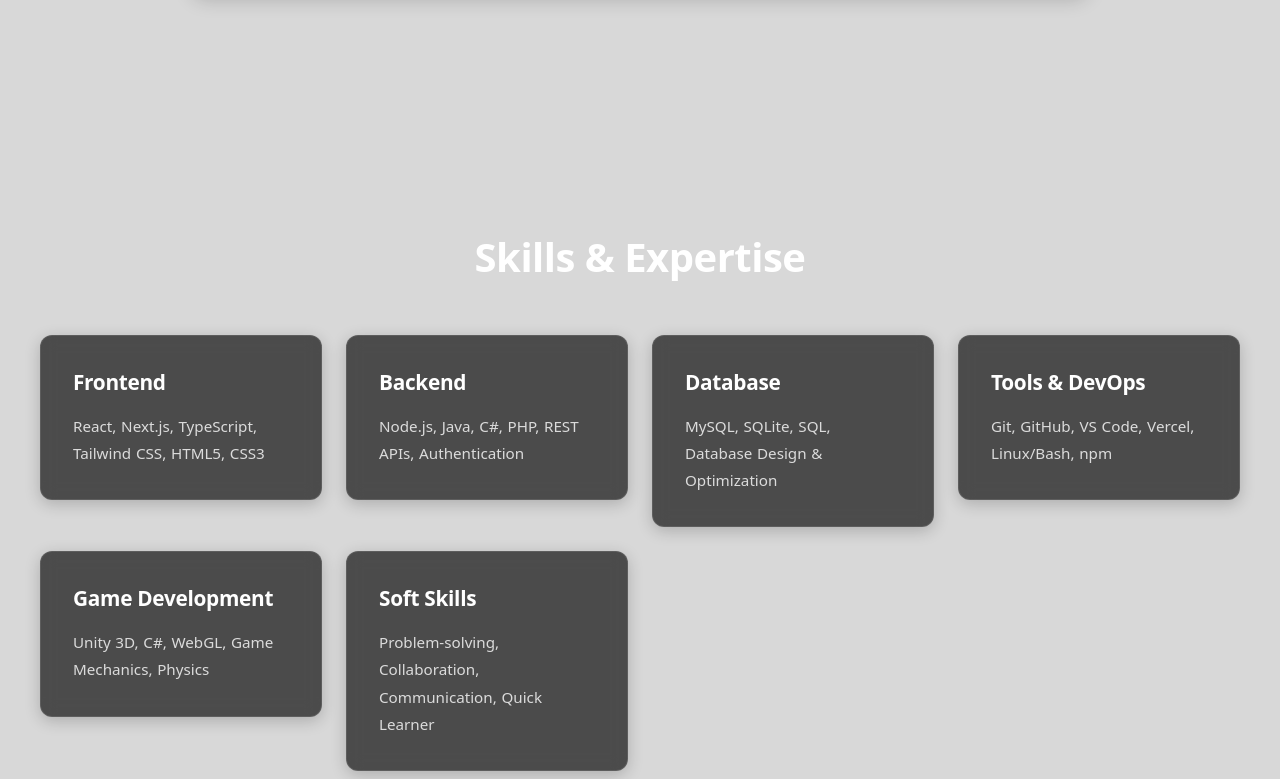
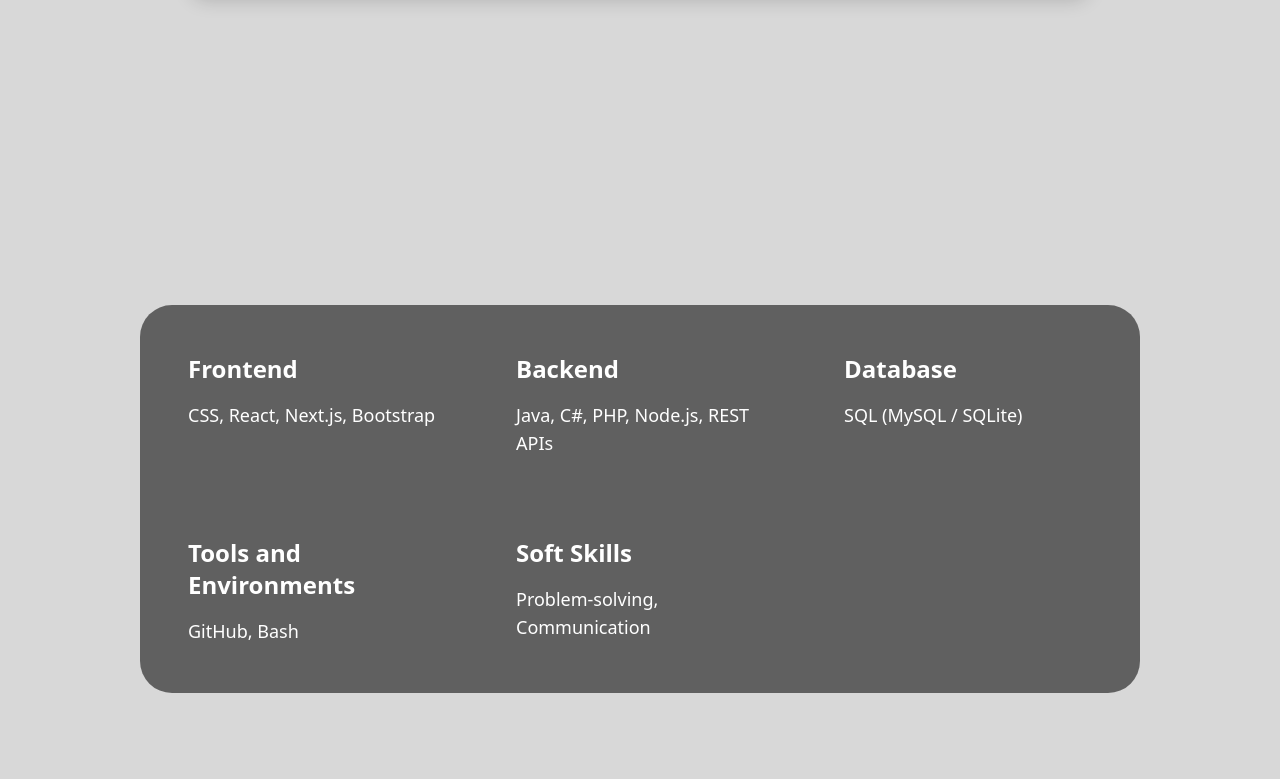
Before and after one commit to AdamsConquest/Portfolio, a Next.js app in the folder portfolio/: page / in a window 1280 px wide. Shown: the part 2301-3080 px from the top of the page. Built offline with nearby package versions, Linux system fonts and the light colour scheme.

Commit message:
fix issue with skills display

```diff
--- a/portfolio/app/components/skills/skills.css
+++ b/portfolio/app/components/skills/skills.css
@@ -4,110 +4,92 @@
   align-items: center;
   justify-content: center;
   min-height: 100vh;
-  padding: 2rem 1rem;
-  position: relative;
-  z-index: 10;
-}
-
-@media (min-width: 768px) {
-  .skills-container {
-    padding: 3rem 1rem;
-  }
+  padding: 1rem;
 }
 
 .skills-h2 {
-  font-size: 2rem;
-  font-weight: 700;
-  margin-bottom: 2.5rem;
+  font-size: 2.5rem;
+  font-weight: bold;
+  margin-bottom: 2rem;
   color: white;
   text-align: center;
-  letter-spacing: -0.5px;
-}
-
-@media (min-width: 768px) {
-  .skills-h2 {
-    font-size: 2.5rem;
-    margin-bottom: 3rem;
-  }
 }
 
 .skills-grid {
   display: grid;
-  grid-template-columns: repeat(auto-fit, minmax(280px, 1fr));
-  padding: 0;
-  gap: 1.2rem;
-  max-width: 1200px;
+  grid-template-columns: repeat(1, 1fr);
+  padding: 0.5rem;
+  gap: 0.5rem;
+  max-width: 1000px;
   width: 100%;
+  background: rgba(17, 17, 17, 0.6);
+  backdrop-filter: blur(4px);
+  -webkit-backdrop-filter: blur(4px);
+  border-radius: 1rem;
 }
 
 @media (min-width: 768px) {
   .skills-grid {
-    gap: 1.5rem;
+    grid-template-columns: repeat(3, 1fr);
+    padding: 1rem;
+    gap: 1rem;
+    border-radius: 2rem;
   }
 }
 
 .skills-background {
-  border-radius: 0.75rem;
-  background: transparent;
-  display: contents;
+  border-radius: 0.5rem;
+  background: rgba(17, 17, 17, 0.6);
+  backdrop-filter: blur(4px);
+  -webkit-backdrop-filter: blur(4px);
+}
+
+.dark .skills-background {
+  background: rgba(17, 17, 17, 0.6);
 }
 
 .skill-card-content {
   display: flex;
   user-select: none;
   flex-direction: column;
-  gap: 0.75rem;
-  padding: 1.5rem;
-  min-height: 140px;
-  border-radius: 0.75rem;
-  background: rgba(17, 17, 17, 0.7);
-  border: 1px solid rgba(255, 255, 255, 0.1);
-  backdrop-filter: blur(8px);
-  -webkit-backdrop-filter: blur(8px);
-  box-shadow: 0 4px 16px rgba(0, 0, 0, 0.2);
-  transition: all 0.3s ease;
-}
-
-.skill-card-content:hover {
-  background: rgba(17, 17, 17, 0.8);
-  border-color: rgba(139, 92, 246, 0.4);
-  transform: translateY(-4px);
-  box-shadow: 0 8px 24px rgba(0, 0, 0, 0.3), 0 0 40px rgba(139, 92, 246, 0.15);
+  gap: 0.5rem;
+  padding: 1rem;
+  min-height: 120px;
+  outline-offset: -1px;
+  border-radius: 0.5rem;
 }
 
 @media (min-width: 768px) {
   .skill-card-content {
     gap: 1rem;
     padding: 2rem;
-    min-height: 160px;
+    min-height: 150px;
   }
 }
 
 .skill-title {
-  font-size: 1.1rem;
+  font-size: 1.125rem;
   line-height: 1.5rem;
-  font-weight: 700;
-  color: #ffffff;
-  letter-spacing: -0.3px;
+  font-weight: 600;
+  color: white;
 }
 
 @media (min-width: 768px) {
   .skill-title {
-    font-size: 1.3rem;
-    line-height: 1.8rem;
+    font-size: 1.5rem;
+    line-height: 2rem;
   }
 }
 
 .skill-description {
-  font-size: 0.85rem;
-  line-height: 1.6;
-  color: rgba(255, 255, 255, 0.8);
-  word-spacing: 0.05em;
+  font-size: 0.875rem;
+  line-height: 1.5rem;
+  color: white;
 }
 
 @media (min-width: 768px) {
   .skill-description {
-    font-size: 0.95rem;
-    line-height: 1.7rem;
+    font-size: 1.125rem;
+    line-height: 1.75rem;
   }
 }
--- a/portfolio/app/components/skills/skills.tsx
+++ b/portfolio/app/components/skills/skills.tsx
@@ -1,42 +1,38 @@
 import AnimatedBackground from '@/app/components/skills/animated-background';
 import './skills.css';
 
-export default function AnimatedCardBackgroundHover() {  const ITEMS = [
+export default function AnimatedCardBackgroundHover() {
+  const ITEMS = [
     {
       id: 1,
       title: 'Frontend',
-      description: 'React, Next.js, TypeScript, Tailwind CSS, HTML5, CSS3',
+      description: 'CSS, React, Next.js, Bootstrap',
     },
     {
       id: 2,
       title: 'Backend',
-      description: 'Node.js, Java, C#, PHP, REST APIs, Authentication'
+      description: 'Java, C#, PHP, Node.js, REST APIs'
     },
     {
       id: 3,
       title: 'Database',
-      description: 'MySQL, SQLite, SQL, Database Design & Optimization',
+      description: 'SQL (MySQL / SQLite)',
     },
     {
       id: 4,
-      title: 'Tools & DevOps',
-      description: 'Git, GitHub, VS Code, Vercel, Linux/Bash, npm',
+      title: 'Tools and Environments',
+      description: 'GitHub, Bash',
     },
     {
       id: 5,
-      title: 'Game Development',
-      description: 'Unity 3D, C#, WebGL, Game Mechanics, Physics'
-    },
-    {
-      id: 6,
       title: 'Soft Skills',
-      description: 'Problem-solving, Collaboration, Communication, Quick Learner'
+      description: 'Problem-solving, Communication'
     },
 
   ];
+
   return (
     <div className='skills-container'>
-      <h2 className='skills-h2'>Skills & Expertise</h2>
       <div className='skills-grid'>
         <AnimatedBackground
         className='skills-background'
```
